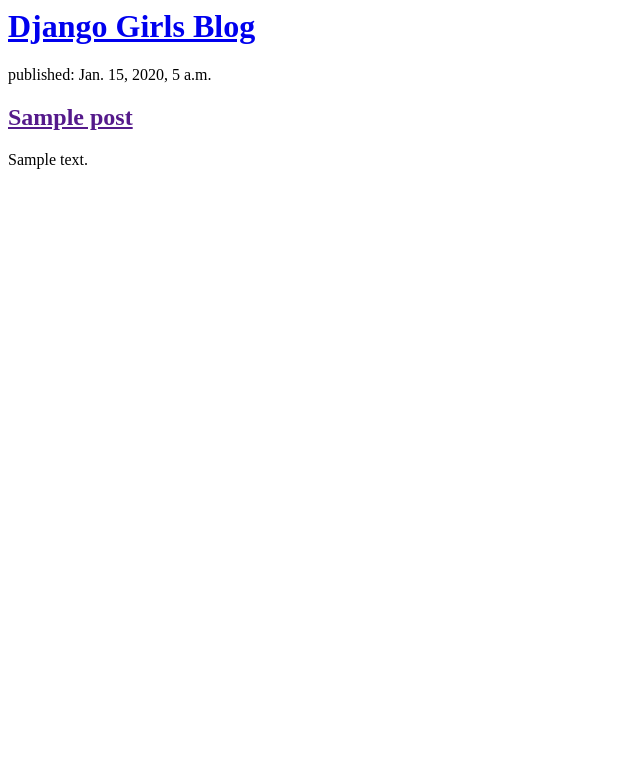
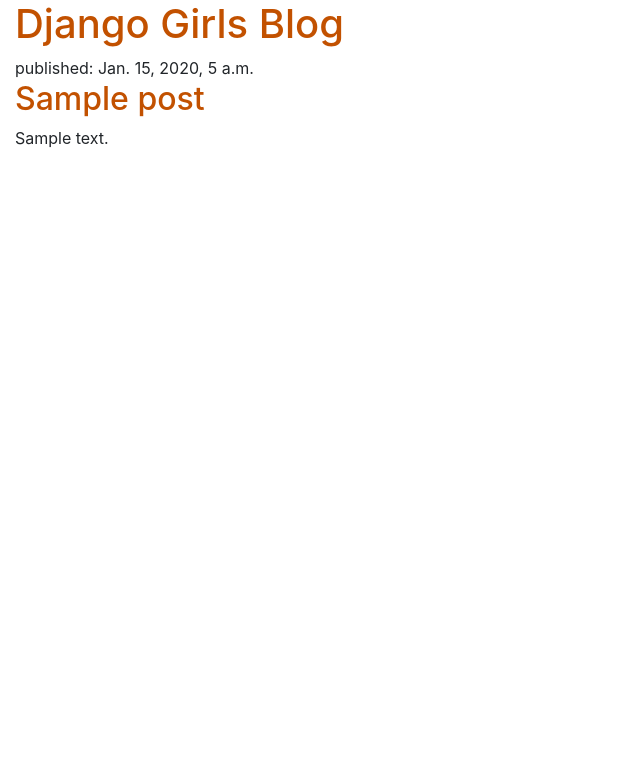
Before and after one commit to lateralligatior/engcalcrep, a Django app: page / in a window 1280 px wide. Shown: the top 783 px of the page, without its empty margins (0-640 px from the left). Run offline with Django 3.2, Linux system fonts and the light colour scheme; tables that the repository leaves empty hold one stand-in row (values such as "Sample post").

Commit message:
static css

```diff
--- /dev/null
+++ b/vertical/static/css/vertical.css
@@ -0,0 +1,6 @@
+h1 a, h2 a {
+    color: #C25100;
+}
+body {
+    padding-left: 15px;
+}
--- a/vertical/templates/vertical/post_list.html
+++ b/vertical/templates/vertical/post_list.html
@@ -1,3 +1,12 @@
+{% load static %}
+<!DOCTYPE html>
+<html>
+    <head>
+        <title>Django Girls blog</title>
+        <link rel="stylesheet" href="https://cdn.jsdelivr.net/npm/bootstrap@4.5.3/dist/css/bootstrap.min.css" integrity="sha384-TX8t27EcRE3e/ihU7zmQxVncDAy5uIKz4rEkgIXeMed4M0jlfIDPvg6uqKI2xXr2" crossorigin="anonymous">
+        <link rel="stylesheet" href="{% static 'css/vertical.css' %}">
+    </head>
+    <body>
         <header>
             <h1><a href="/">Django Girls Blog</a></h1>
         </header>
@@ -9,3 +18,5 @@
                 <p>{{ post.text|linebreaksbr }}</p>
             </article>
         {% endfor %}
+    </body>
+</html>
```
Lines whose indentation alone changed are shown as unchanged.
